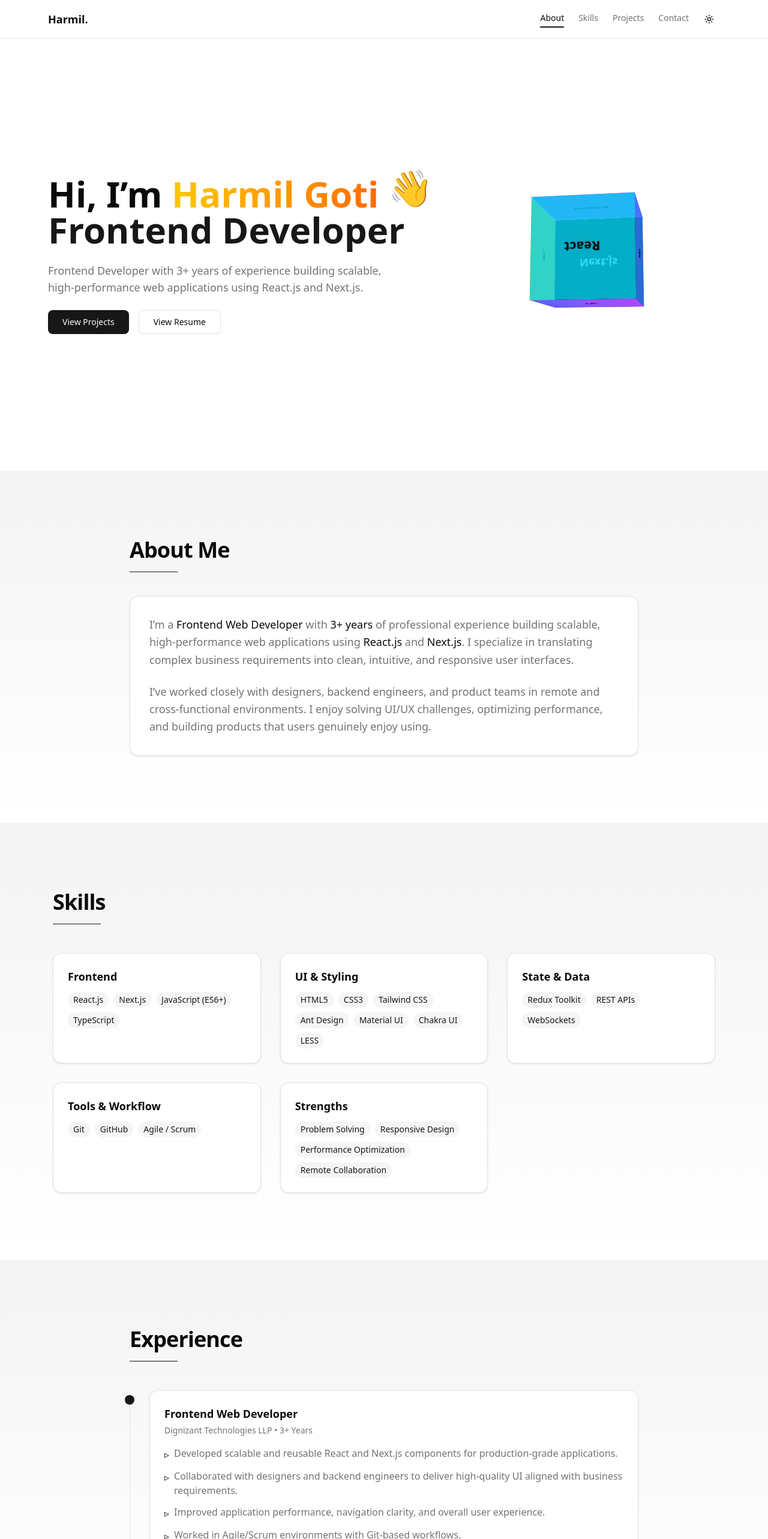
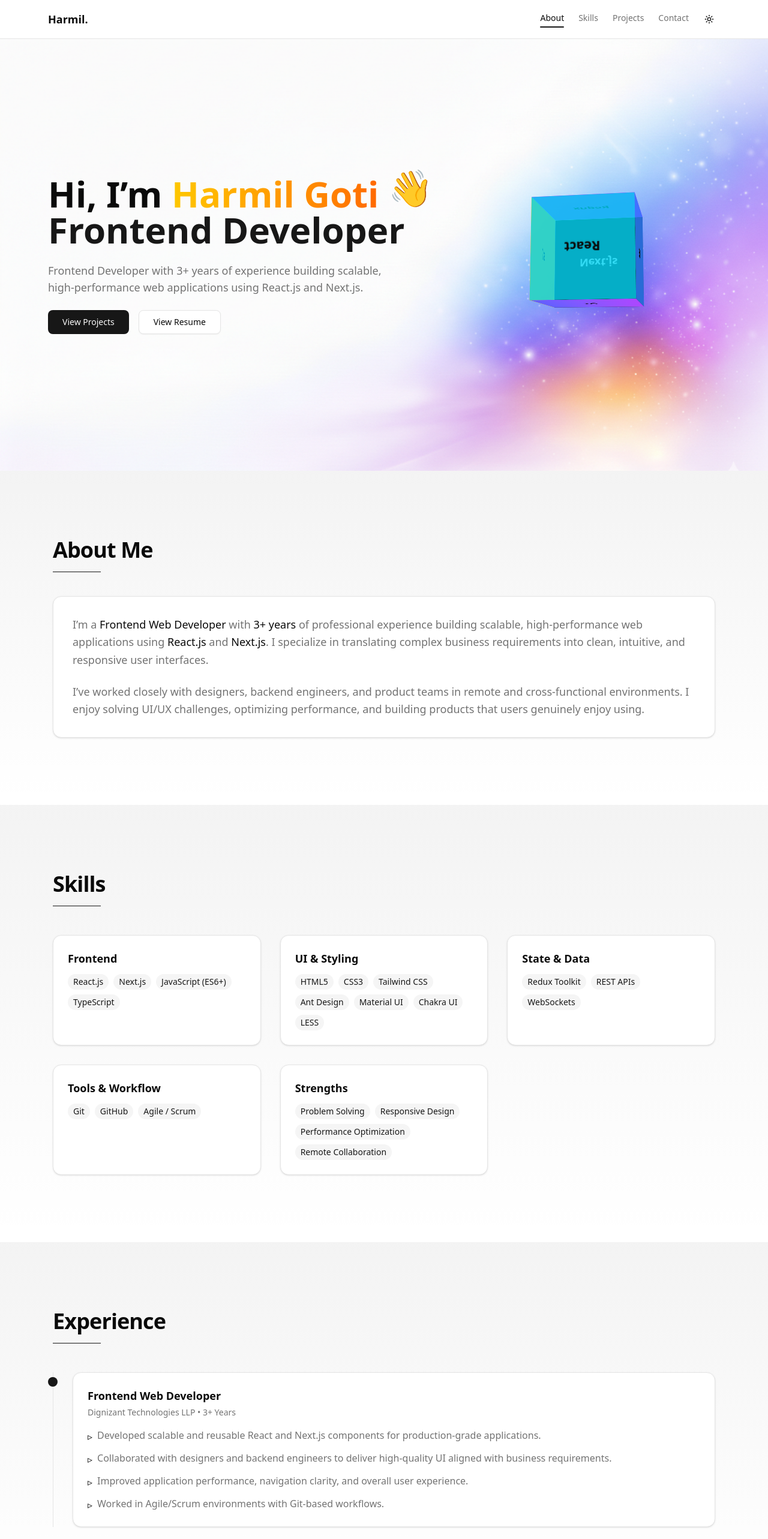
Before and after one commit to harmil007/my-portfolio, a Next.js app: page / in a window 1280 px wide. Shown: the top 2566 px of the page at 60% size. Built offline with nearby package versions, Linux system fonts and the light colour scheme.

Commit message:
Added banner image and UI improvement

```diff
--- a/app/page.tsx
+++ b/app/page.tsx
@@ -10,9 +10,7 @@ export default function Home() {
   return (
     <>
       <Navbar />
-      <main className="mx-auto max-w-6xl px-4">
-        <Hero />
-      </main>
+      <Hero />
       <About />
       <Skills />
       <Experience />
--- a/components/sections/Hero/hero.tsx
+++ b/components/sections/Hero/hero.tsx
@@ -6,7 +6,13 @@ import { InteractiveCube } from "@/components/sections/Hero";
 
 export default function Hero() {
   return (
-    <section className="flex min-h-[90vh] flex-col items-center justify-between gap-12 md:flex-row mt-8 md:mt-0">
+    <section
+      className="
+        mt-8 md:mt-0 object-cover bg-cover bg-center
+        bg-[url('/hero-bg.png')] dark:bg-[url('/hero-bg-dark.png')]
+      "
+    >
+      <div className="mx-auto max-w-6xl flex min-h-[90vh] flex-col items-center justify-between gap-12 md:flex-row px-4">
         <div className="flex flex-col gap-6">
           <motion.h1
             initial={{ opacity: 0, y: 20 }}
@@ -39,6 +45,7 @@ export default function Hero() {
           </div>
         </div>
         <InteractiveCube />
+      </div>
     </section>
   );
 }
--- a/components/sections/about.tsx
+++ b/components/sections/about.tsx
@@ -13,7 +13,7 @@ export default function About() {
         whileInView={{ opacity: 1, y: 0 }}
         viewport={{ once: true }}
         transition={{ duration: 0.6 }}
-        className="mx-auto max-w-4xl px-4 sm:px-6"
+        className="mx-auto max-w-6xl px-4 sm:px-6"
       >
         <div className="mb-8 sm:mb-10">
           <h2 className="text-2xl font-bold tracking-tight sm:text-3xl md:text-4xl">
--- a/components/sections/experience.tsx
+++ b/components/sections/experience.tsx
@@ -8,7 +8,7 @@ export default function Experience() {
     <section id="experience" className="relative py-20 sm:py-24 lg:py-28">
       <div className="pointer-events-none absolute inset-0 -z-10 bg-gradient-to-b from-primary/5 to-transparent" />
 
-      <div className="mx-auto max-w-4xl px-4 sm:px-6">
+      <div className="mx-auto max-w-6xl px-4 sm:px-6">
         <div className="mb-10 sm:mb-12">
           <h2 className="text-2xl font-bold tracking-tight sm:text-3xl md:text-4xl">
             Experience
```
Also changed, not shown: public/hero-bg-dark.png (added), public/hero-bg.png (added). Lines whose indentation alone changed are shown as unchanged.
